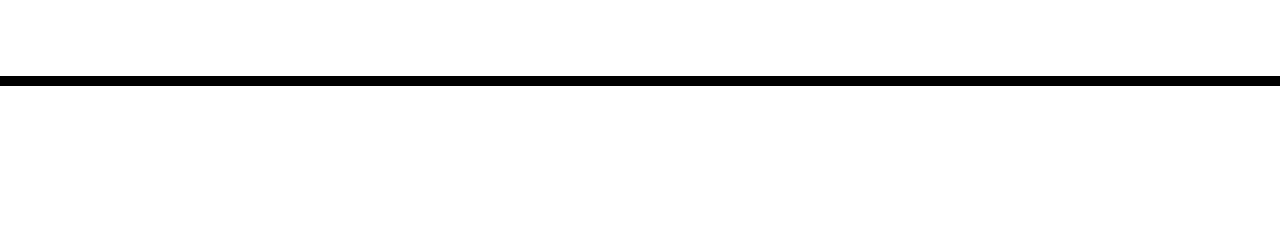
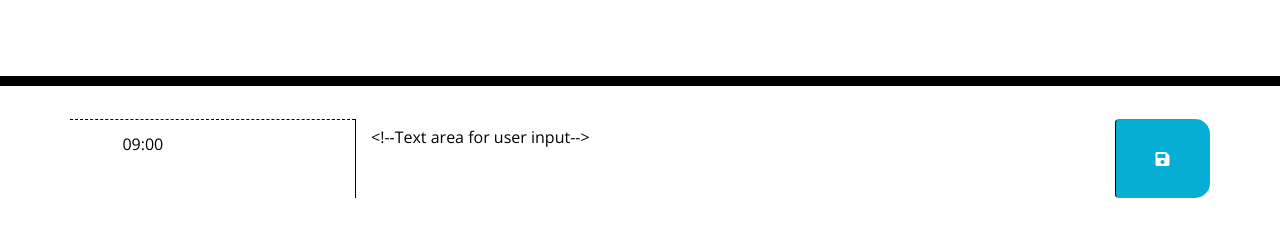
Before and after one commit to mbzaig/DailyPlanner, a plain HTML site: page index.html in a window 1280 px wide. Shown: the part 182-418 px from the top of the page. Drawn offline with nearby package versions, Linux system fonts and the light colour scheme; files that its build step writes are made by us from their sources.

Commit message:
Created the bootstap table with 1 row and 3 columns

```diff
--- a/index.html
+++ b/index.html
@@ -18,7 +18,7 @@
       href="https://fonts.googleapis.com/css?family=Open+Sans&display=swap"
       rel="stylesheet"
     />
-    <link rel="stylesheet" href="style.css" />
+    <link rel="stylesheet" href="./Assets/style.css" />
     <title>Work Day Scheduler</title>
   </head>
 
@@ -28,9 +28,17 @@
       <p class="lead">A simple calendar app for scheduling your work day</p>
       <p id="currentDay" class="lead"></p>
     </header>
-    <div class="container">
+    <div class="container"><!--Container Start Div-->
       <!-- Timeblocks go here -->
-    </div>
+      <div id="T0900" class="row timeBlock"> <!--Row for Time Start Div-->
+        <div class="col-sm-3 hour"><!--Column size 3 start div for every hour-->
+         09:00
+        </div><!--End Div for Time end colum-->
+        <textarea name="description" class="col-sm-8 description"><!--Text area for user input-->
+        </textarea>
+        <button class="btn saveBtn col-sm-1"><i class="fas fa-save"></i></button>
+      </div>
+    </div><!--Container End Div -->
 
     <script src="https://cdnjs.cloudflare.com/ajax/libs/jquery/3.2.1/jquery.min.js"></script>
     <script src="https://cdnjs.cloudflare.com/ajax/libs/moment.js/2.24.0/moment.min.js"></script>
```
Also changed, not shown: Assets/script.js (added).
